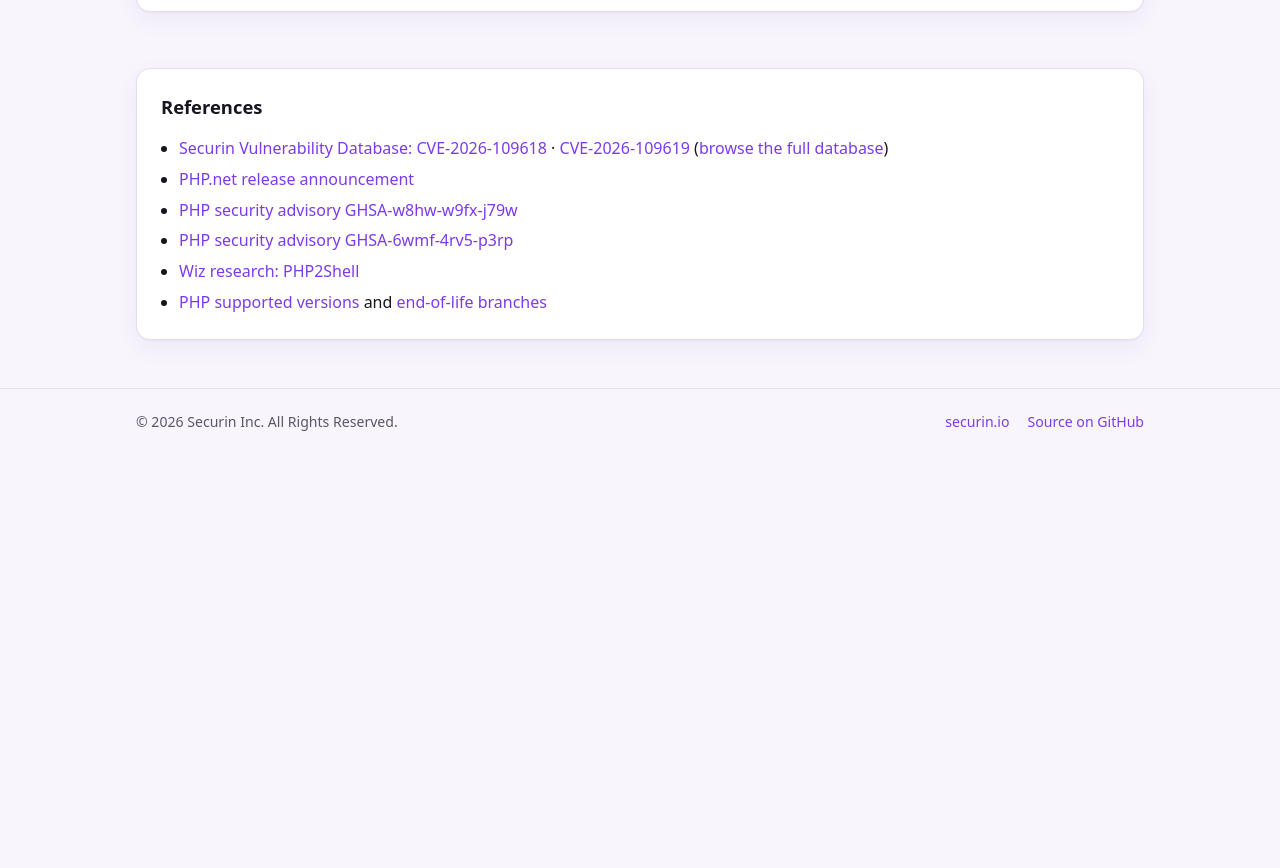
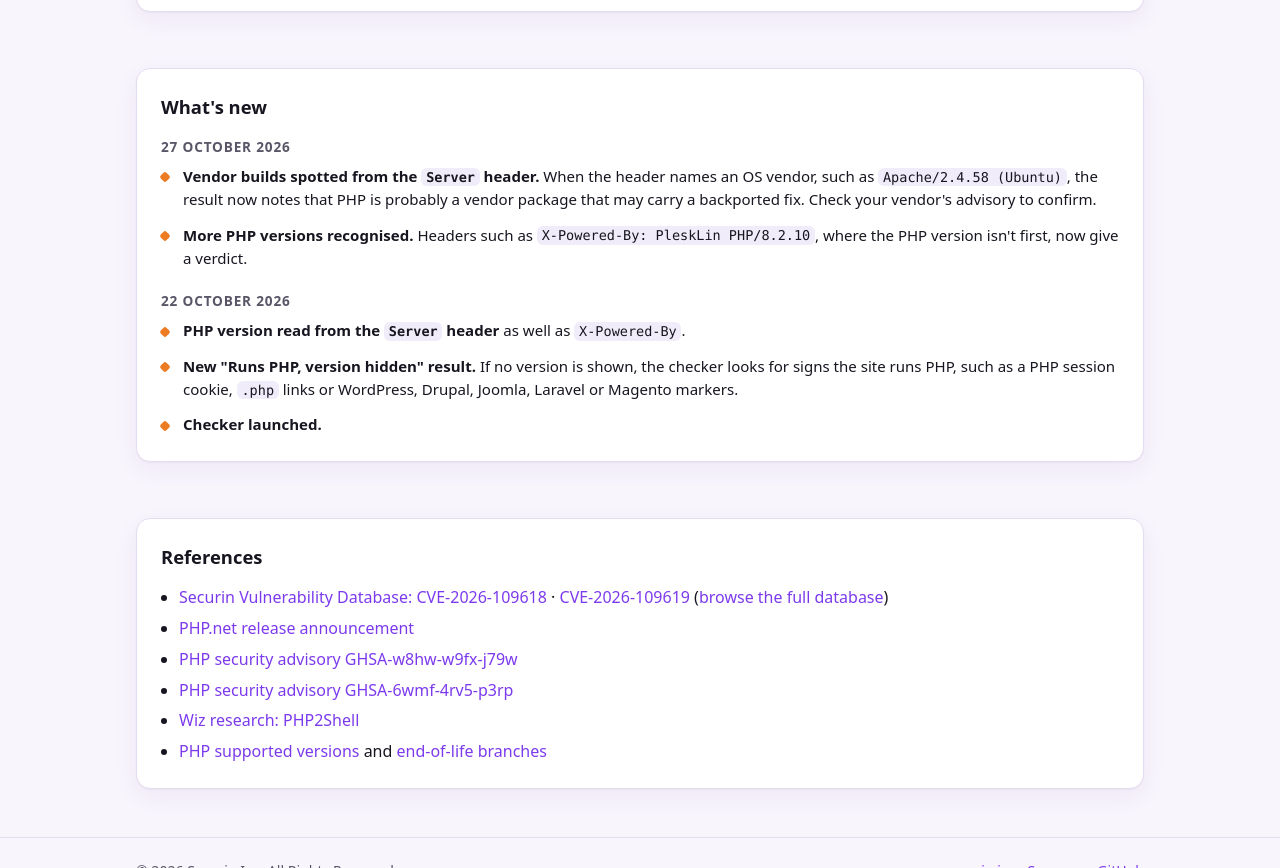
Before and after one commit to securin-public/php2shell-checker, a website with bundled scripts: page docs/index.html in a window 1280 px wide. Shown: the part 2760-3628 px from the top of the page. Before the commit the page ends 3215 px from the top, so only its background shows below. Built offline with nearby package versions, Linux system fonts and the light colour scheme.

Commit message:
Add a What's new section listing checker changes

```diff
--- a/docs/css/styles.css
+++ b/docs/css/styles.css
@@ -153,6 +153,8 @@ section.wrap { margin-bottom: 20px; }
 .ticks { margin: 0; padding: 0; list-style: none; display: grid; gap: 12px; font-size: .94rem; }
 .ticks li { padding-left: 22px; position: relative; }
 .ticks li::before { content: ""; position: absolute; left: 0; top: .55em; width: 8px; height: 8px; border-radius: 2px; background: var(--accent); transform: rotate(45deg); }
+.changes h3 + .ticks { margin-bottom: 20px; }
+.changes .ticks:last-child { margin-bottom: 0; }
 
 .cmds { display: grid; grid-template-columns: repeat(3, minmax(0, 1fr)); gap: 16px; }
 pre { margin: 0; background: var(--code-bg); border: 1px solid var(--border); border-radius: 10px; padding: 12px 14px; overflow-x: auto; }
--- a/docs/index.html
+++ b/docs/index.html
@@ -151,6 +151,23 @@
       </ol>
     </section>
 
+    <section class="wrap block" id="changes">
+      <article class="card changes">
+        <h2>What's new</h2>
+        <h3><time datetime="2026-10-27">27 October 2026</time></h3>
+        <ul class="ticks">
+          <li><strong>Vendor builds spotted from the <code>Server</code> header.</strong> When the header names an OS vendor, such as <code>Apache/2.4.58 (Ubuntu)</code>, the result now notes that PHP is probably a vendor package that may carry a backported fix. Check your vendor's advisory to confirm.</li>
+          <li><strong>More PHP versions recognised.</strong> Headers such as <code>X-Powered-By: PleskLin PHP/8.2.10</code>, where the PHP version isn't first, now give a verdict.</li>
+        </ul>
+        <h3><time datetime="2026-10-22">22 October 2026</time></h3>
+        <ul class="ticks">
+          <li><strong>PHP version read from the <code>Server</code> header</strong> as well as <code>X-Powered-By</code>.</li>
+          <li><strong>New "Runs PHP, version hidden" result.</strong> If no version is shown, the checker looks for signs the site runs PHP, such as a PHP session cookie, <code>.php</code> links or WordPress, Drupal, Joomla, Laravel or Magento markers.</li>
+          <li><strong>Checker launched.</strong></li>
+        </ul>
+      </article>
+    </section>
+
     <section class="wrap block">
       <article class="card">
         <h2>References</h2>
```
